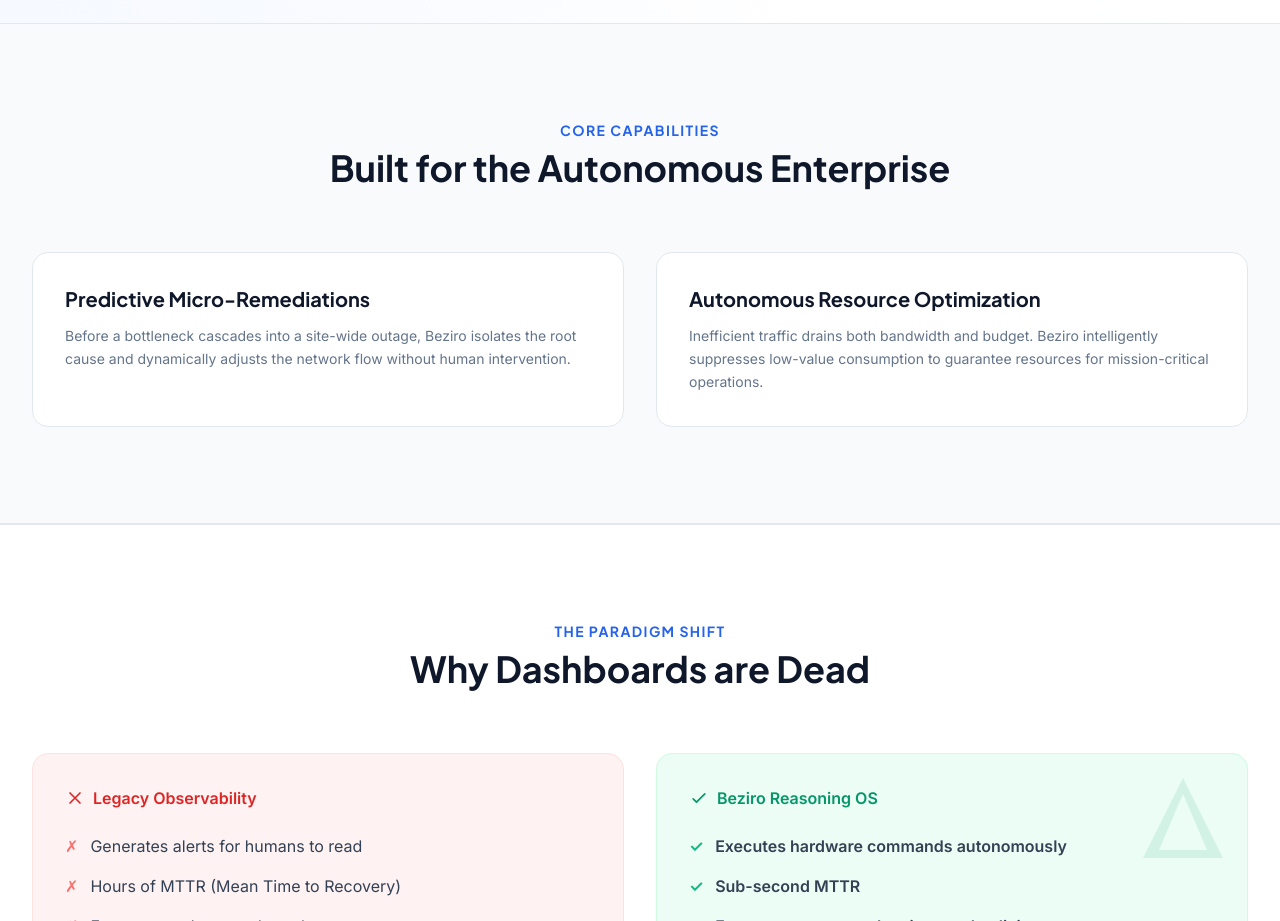
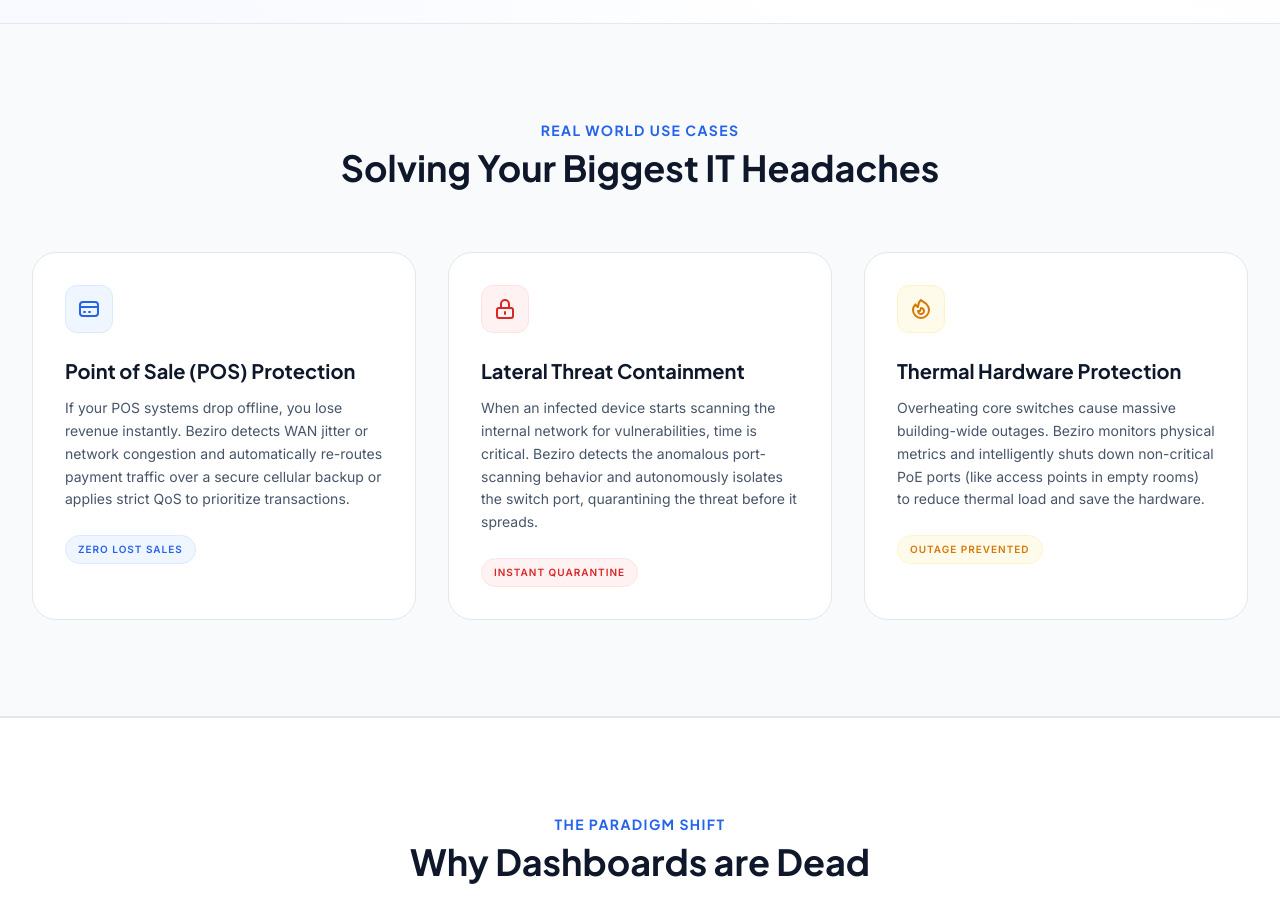
Before and after one commit to jplapersonal/beziro-landing, a website: page public/index.html in a window 1280 px wide. Shown: the part 4560-5481 px from the top of the page. Drawn offline with nearby package versions, Linux system fonts and the light colour scheme.

Commit message:
feat: replace generic capabilities with specific real-world IT pain use cases

```diff
--- a/public/index.html
+++ b/public/index.html
@@ -565,42 +565,63 @@
     <section id="capabilities" class="py-24 bg-slate-50 border-y border-slate-200">
         <div class="max-w-7xl mx-auto px-6 lg:px-8">
             <div class="text-center max-w-3xl mx-auto mb-16">
-                <h2 class="text-sm font-bold text-beziro-accent uppercase tracking-widest mb-2">
-                    <span data-lang="en">Core Capabilities</span>
-                    <span data-lang="es">Capacidades Principales</span>
+                <h2 class="text-sm font-bold text-blue-600 uppercase tracking-widest mb-2">
+                    <span data-lang="en">Real World Use Cases</span>
+                    <span data-lang="es">Casos de Uso Reales</span>
                 </h2>
                 <h3 class="text-3xl lg:text-4xl font-display font-bold text-beziro-900 mb-6">
-                    <span data-lang="en">Built for the Autonomous Enterprise</span>
-                    <span data-lang="es">Diseñado para la Empresa Autónoma</span>
+                    <span data-lang="en">Solving Your Biggest IT Headaches</span>
+                    <span data-lang="es">Resolviendo los Mayores Dolores de Cabeza IT</span>
                 </h3>
             </div>
 
-            <div class="grid md:grid-cols-2 gap-8">
-                <!-- Capability 1 -->
-                <div class="bg-white p-8 rounded-2xl border border-slate-200 hover:shadow-lg transition-shadow">
+            <div class="grid lg:grid-cols-3 gap-8">
+                <!-- Use Case 1: TPV -->
+                <div class="bg-white p-8 rounded-3xl border border-slate-200 hover:shadow-xl transition-shadow relative overflow-hidden group">
+                    <div class="w-12 h-12 bg-blue-50 text-blue-600 rounded-xl flex items-center justify-center mb-6 border border-blue-100">
+                        <svg class="w-6 h-6" fill="none" viewBox="0 0 24 24" stroke="currentColor"><path stroke-linecap="round" stroke-linejoin="round" stroke-width="2" d="M3 10h18M7 15h1m4 0h1m-7 4h12a3 3 0 003-3V8a3 3 0 00-3-3H6a3 3 0 00-3 3v8a3 3 0 003 3z" /></svg>
+                    </div>
                     <h4 class="text-xl font-bold text-beziro-900 mb-3">
-                        <span data-lang="en">Predictive Micro-Remediations</span>
-                        <span data-lang="es">Micro-Remediaciones Predictivas</span>
+                        <span data-lang="en">Point of Sale (POS) Protection</span>
+                        <span data-lang="es">Blindaje de Terminales TPV</span>
                     </h4>
-                    <p class="text-slate-500 text-sm leading-relaxed" data-lang="en">
-                        Before a bottleneck cascades into a site-wide outage, Beziro isolates the root cause and dynamically adjusts the network flow without human intervention.
+                    <p class="text-slate-600 text-sm leading-relaxed mb-6">
+                        <span data-lang="en">If your POS systems drop offline, you lose revenue instantly. Beziro detects WAN jitter or network congestion and automatically re-routes payment traffic over a secure cellular backup or applies strict QoS to prioritize transactions.</span>
+                        <span data-lang="es">Si los TPVs de cobro se caen, la empresa deja de facturar. Beziro detecta congestión en la WAN y automáticamente enruta el tráfico de pagos por un backup móvil o aplica QoS estricto para priorizar las transacciones.</span>
                     </p>
-                    <p class="text-slate-500 text-sm leading-relaxed" data-lang="es">
-                        Antes de que un cuello de botella provoque una caída general, Beziro aísla la causa raíz y reajusta dinámicamente el flujo de red sin intervención humana.
+                    <div class="text-[10px] font-bold text-blue-600 uppercase tracking-widest bg-blue-50 border border-blue-100 px-3 py-1.5 rounded-full inline-block"><span data-lang="en">Zero Lost Sales</span><span data-lang="es">Cero Ventas Perdidas</span></div>
+                </div>
+
+                <!-- Use Case 2: Ransomware -->
+                <div class="bg-white p-8 rounded-3xl border border-slate-200 hover:shadow-xl transition-shadow relative overflow-hidden group">
+                    <div class="w-12 h-12 bg-red-50 text-red-600 rounded-xl flex items-center justify-center mb-6 border border-red-100">
+                        <svg class="w-6 h-6" fill="none" viewBox="0 0 24 24" stroke="currentColor"><path stroke-linecap="round" stroke-linejoin="round" stroke-width="2" d="M12 15v2m-6 4h12a2 2 0 002-2v-6a2 2 0 00-2-2H6a2 2 0 00-2 2v6a2 2 0 002 2zm10-10V7a4 4 0 00-8 0v4h8z" /></svg>
+                    </div>
+                    <h4 class="text-xl font-bold text-beziro-900 mb-3">
+                        <span data-lang="en">Lateral Threat Containment</span>
+                        <span data-lang="es">Contención de Malware L2</span>
+                    </h4>
+                    <p class="text-slate-600 text-sm leading-relaxed mb-6">
+                        <span data-lang="en">When an infected device starts scanning the internal network for vulnerabilities, time is critical. Beziro detects the anomalous port-scanning behavior and autonomously isolates the switch port, quarantining the threat before it spreads.</span>
+                        <span data-lang="es">Cuando un equipo infectado escanea la red en busca de vulnerabilidades, el tiempo es crítico. Beziro detecta el comportamiento anómalo de escaneo y aísla autónomamente el puerto del switch, poniendo en cuarentena la amenaza en milisegundos.</span>
                     </p>
+                    <div class="text-[10px] font-bold text-red-600 uppercase tracking-widest bg-red-50 border border-red-100 px-3 py-1.5 rounded-full inline-block"><span data-lang="en">Instant Quarantine</span><span data-lang="es">Cuarentena Inmediata</span></div>
                 </div>
-                <!-- Capability 2 -->
-                <div class="bg-white p-8 rounded-2xl border border-slate-200 hover:shadow-lg transition-shadow">
+
+                <!-- Use Case 3: Thermal Core -->
+                <div class="bg-white p-8 rounded-3xl border border-slate-200 hover:shadow-xl transition-shadow relative overflow-hidden group">
+                    <div class="w-12 h-12 bg-amber-50 text-amber-600 rounded-xl flex items-center justify-center mb-6 border border-amber-100">
+                        <svg class="w-6 h-6" fill="none" viewBox="0 0 24 24" stroke="currentColor"><path stroke-linecap="round" stroke-linejoin="round" stroke-width="2" d="M17.657 18.657A8 8 0 016.343 7.343S7 9 9 10c0-2 .5-5 2.986-7C14 5 16.09 5.777 17.656 7.343A7.975 7.975 0 0120 13a7.975 7.975 0 01-2.343 5.657z" /><path stroke-linecap="round" stroke-linejoin="round" stroke-width="2" d="M9.879 16.121A3 3 0 1012.015 11L11 14H9c0 .768.293 1.536.879 2.121z" /></svg>
+                    </div>
                     <h4 class="text-xl font-bold text-beziro-900 mb-3">
-                        <span data-lang="en">Autonomous Resource Optimization</span>
-                        <span data-lang="es">Optimización Autónoma de Recursos</span>
+                        <span data-lang="en">Thermal Hardware Protection</span>
+                        <span data-lang="es">Protección Térmica de Core</span>
                     </h4>
-                    <p class="text-slate-500 text-sm leading-relaxed" data-lang="en">
-                        Inefficient traffic drains both bandwidth and budget. Beziro intelligently suppresses low-value consumption to guarantee resources for mission-critical operations.
+                    <p class="text-slate-600 text-sm leading-relaxed mb-6">
+                        <span data-lang="en">Overheating core switches cause massive building-wide outages. Beziro monitors physical metrics and intelligently shuts down non-critical PoE ports (like access points in empty rooms) to reduce thermal load and save the hardware.</span>
+                        <span data-lang="es">El sobrecalentamiento del switch principal provoca caídas masivas en toda la sede. Beziro monitoriza la temperatura y apaga inteligentemente los puertos PoE no críticos para reducir la carga de la fuente de alimentación y salvar el equipo.</span>
                     </p>
-                    <p class="text-slate-500 text-sm leading-relaxed" data-lang="es">
-                        El tráfico ineficiente drena tanto el ancho de banda como el presupuesto. Beziro suprime inteligentemente el consumo de bajo valor para garantizar los recursos de las operaciones críticas.
-                    </p>
+                    <div class="text-[10px] font-bold text-amber-600 uppercase tracking-widest bg-amber-50 border border-amber-100 px-3 py-1.5 rounded-full inline-block"><span data-lang="en">Outage Prevented</span><span data-lang="es">Apagón Masivo Evitado</span></div>
                 </div>
             </div>
         </div>
```
